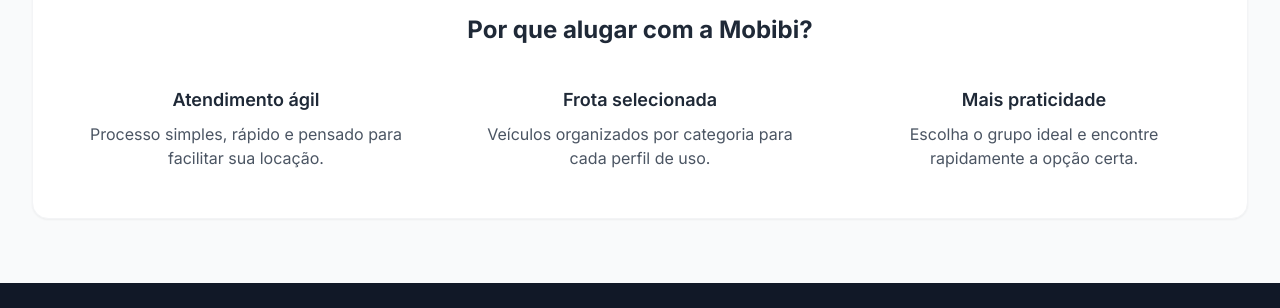
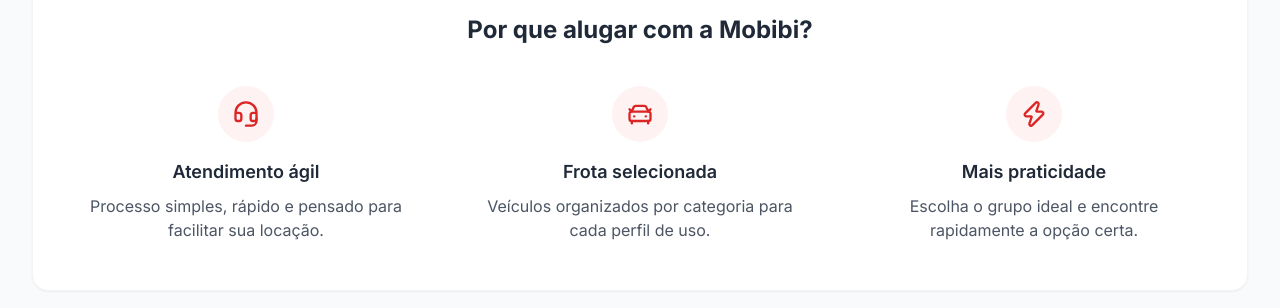
Before and after one commit to StarMKT/mobibi-platform.github.io, a React (Vite) app: page /#/ in a window 1280 px wide. Shown: the part 2537-2845 px from the top of the page. Built offline with nearby package versions, Linux system fonts and the light colour scheme; no server answers.

Commit message:
Add icons to Why Mobibi section

```diff
--- a/pages/Home.tsx
+++ b/pages/Home.tsx
@@ -1,5 +1,5 @@
 import React, { useEffect, useMemo, useRef, useState } from 'react';
-import { XCircle } from 'lucide-react';
+import { XCircle, Headset, CarFront, Zap } from 'lucide-react';
 import Hero from '../components/Hero';
 import { VehicleCard } from '../components/VehicleCard';
 import useVehicles from '../context/VehicleContext';
@@ -141,21 +141,30 @@
           </h3>
 
           <div className="grid md:grid-cols-3 gap-8 text-center">
-            <div className="p-4">
+            <div className="p-4 flex flex-col items-center">
+              <div className="mb-4 flex h-14 w-14 items-center justify-center rounded-full bg-red-50 text-red-600">
+                <Headset size={28} />
+              </div>
               <h4 className="font-semibold text-lg mb-2">Atendimento ágil</h4>
               <p className="text-gray-600">
                 Processo simples, rápido e pensado para facilitar sua locação.
               </p>
             </div>
 
-            <div className="p-4">
+            <div className="p-4 flex flex-col items-center">
+              <div className="mb-4 flex h-14 w-14 items-center justify-center rounded-full bg-red-50 text-red-600">
+                <CarFront size={28} />
+              </div>
               <h4 className="font-semibold text-lg mb-2">Frota selecionada</h4>
               <p className="text-gray-600">
                 Veículos organizados por categoria para cada perfil de uso.
               </p>
             </div>
 
-            <div className="p-4">
+            <div className="p-4 flex flex-col items-center">
+              <div className="mb-4 flex h-14 w-14 items-center justify-center rounded-full bg-red-50 text-red-600">
+                <Zap size={28} />
+              </div>
               <h4 className="font-semibold text-lg mb-2">Mais praticidade</h4>
               <p className="text-gray-600">
                 Escolha o grupo ideal e encontre rapidamente a opção certa.
```
Also changed, not shown: package.json (indentation only).
